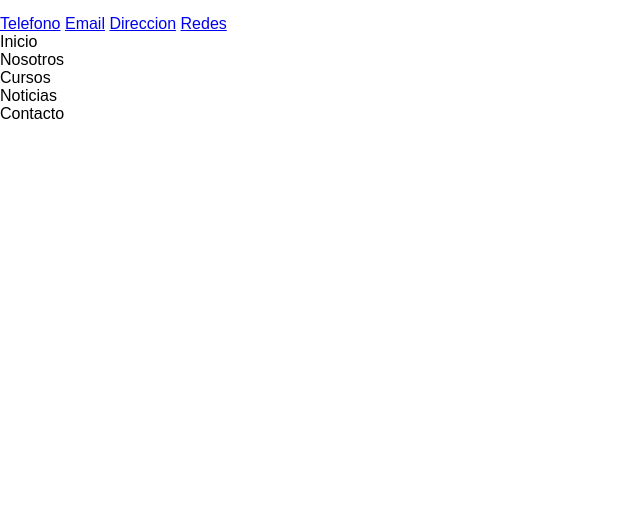
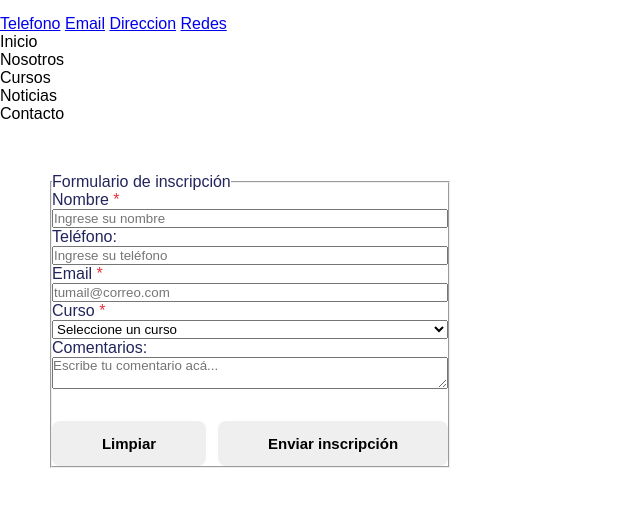
Before and after one commit to rodolforeyes-dev/paginaweb-cfp, a plain HTML site: page contacto.html in a window 1280 px wide. Shown: the part 21-528 px from the top of the page, without its empty margins (0-640 px from the left). Drawn offline with Linux system fonts and the light colour scheme.

Commit message:
contacto css y javascript

```diff
--- a/contacto.html
+++ b/contacto.html
@@ -1,5 +1,5 @@
 <!DOCTYPE html>
-<html lang="en">
+<html lang="es">
 <head>
     <meta charset="UTF-8">
     <meta name="viewport" content="width=device-width, initial-scale=1.0">
@@ -32,5 +32,41 @@
             </ul>
         </nav>
     </header>
-</body>
+ <!--inicio del formulario de contacto-->
+    <form id="inscripcionForm">
+        <fieldset>
+            <legend>Formulario de inscripción</legend>
+
+            <label for="nombre">Nombre <span class="required">*</span></label>
+            <input type="text" id="nombre" name="nombre" placeholder="Ingrese su nombre" required>
+
+            <label for="telefono">Teléfono:</label>
+            <input type="number" id="telefono" name="telefono" placeholder="Ingrese su teléfono">
+
+            <label for="email">Email <span class="required">*</span></label>
+            <input type="email" id="email" name="email" placeholder="tumail@correo.com" required>
+
+            <label for="curso">Curso <span class="required">*</span></label>
+            <select name="curso" id="curso" required>
+                <option value="">Seleccione un curso</option>
+                <option value="informatica">Informatica</option>
+                <option value="electricista">Electricista</option>
+                <option value="administracion">Administracion</option>
+                <option value="seguridad_higiene">Seguridad e higiene</option>
+                <option value="cocina">Cocina</option>
+            </select>
+
+            <label for="comentario">Comentarios:</label>
+            <textarea name="comentario" id="comentario" placeholder="Escribe tu comentario acá..."></textarea>
+
+            <div class="btns">
+                <button type="button" class="btn-secundario" onclick="limpiarFormulario()">Limpiar</button>
+                <button type="submit" class="btn-primario">Enviar inscripción</button>
+            </div>
+        </fieldset>
+    </form>
+     <script src="script.js"></script>
+
+    <!--fin del formulario de contacto-->
+        </body>
 </html>
--- /dev/null
+++ b/script.js
@@ -0,0 +1,7 @@
+function limpiarFormulario() {
+  document.getElementById("nombre").value = "";
+  document.getElementById("telefono").value = "";
+  document.getElementById("email").value = "";
+  document.getElementById("curso").value = "";
+  document.getElementById("comentario").value = "";
+}
--- a/styles.css
+++ b/styles.css
@@ -89,3 +89,40 @@ footer{
     flex-direction: row;
 }
 */
+
+
+/*inicio formulario contactos*/
+form {
+            background: var(--fondo);
+            max-width: 500px;
+            width: 100%;
+            padding: 50px;
+            border-radius: 16px;
+            color: var(--primario);
+}
+.required {
+            color: var(--rojo);
+}
+fieldset{
+          display:grid;
+}
+.btns{
+            display: flex;
+            gap: 12px;
+            margin-top: 32px;
+        }
+
+        button {
+            flex: auto;
+            padding: 14px 24px;
+            border: none;
+            border-radius: 8px;
+            font-size: 15px;
+            font-weight: 600;
+            cursor: pointer;
+            transition: all 0.3s ease;
+        }
+.btn-secundario:hover {
+            background: var(--secundario)
+            border-color: var(var(--primario))
+}
```
